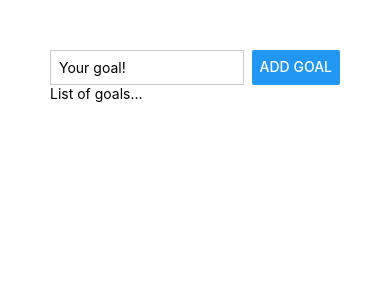
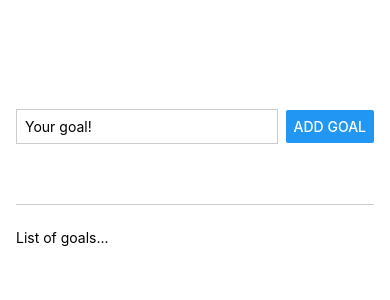
Before and after one commit to yahyayesilyurt/first-react-native-demo-project, a React Native app: screen / in a window 390 px wide. Shown: the top 300 px of the page. Built offline with nearby package versions, Linux system fonts and the light colour scheme.

Commit message:
improved layout

```diff
--- a/App.js
+++ b/App.js
@@ -7,7 +7,7 @@
         <TextInput style={styles.textInput} placeholder="Your goal!" />
         <Button title="Add Goal" />
       </View>
-      <View>
+      <View style={styles.goalsContainer}>
         <Text>List of goals...</Text>
       </View>
     </View>
@@ -16,11 +16,18 @@
 
 const styles = StyleSheet.create({
   appContainer: {
-    padding: 50,
+    flex: 1,
+    paddingTop: 50,
+    paddingHorizontal: 16,
   },
   inputContainer: {
+    flex: 1,
     flexDirection: "row",
     justifyContent: "space-between",
+    alignItems: "center",
+    marginBottom: 24,
+    borderBottomWidth: 1,
+    borderBottomColor: "#cccccc",
   },
   textInput: {
     borderWidth: 1,
@@ -29,4 +36,7 @@
     marginRight: 8,
     padding: 8,
   },
+  goalsContainer: {
+    flex: 4,
+  },
 });
```
